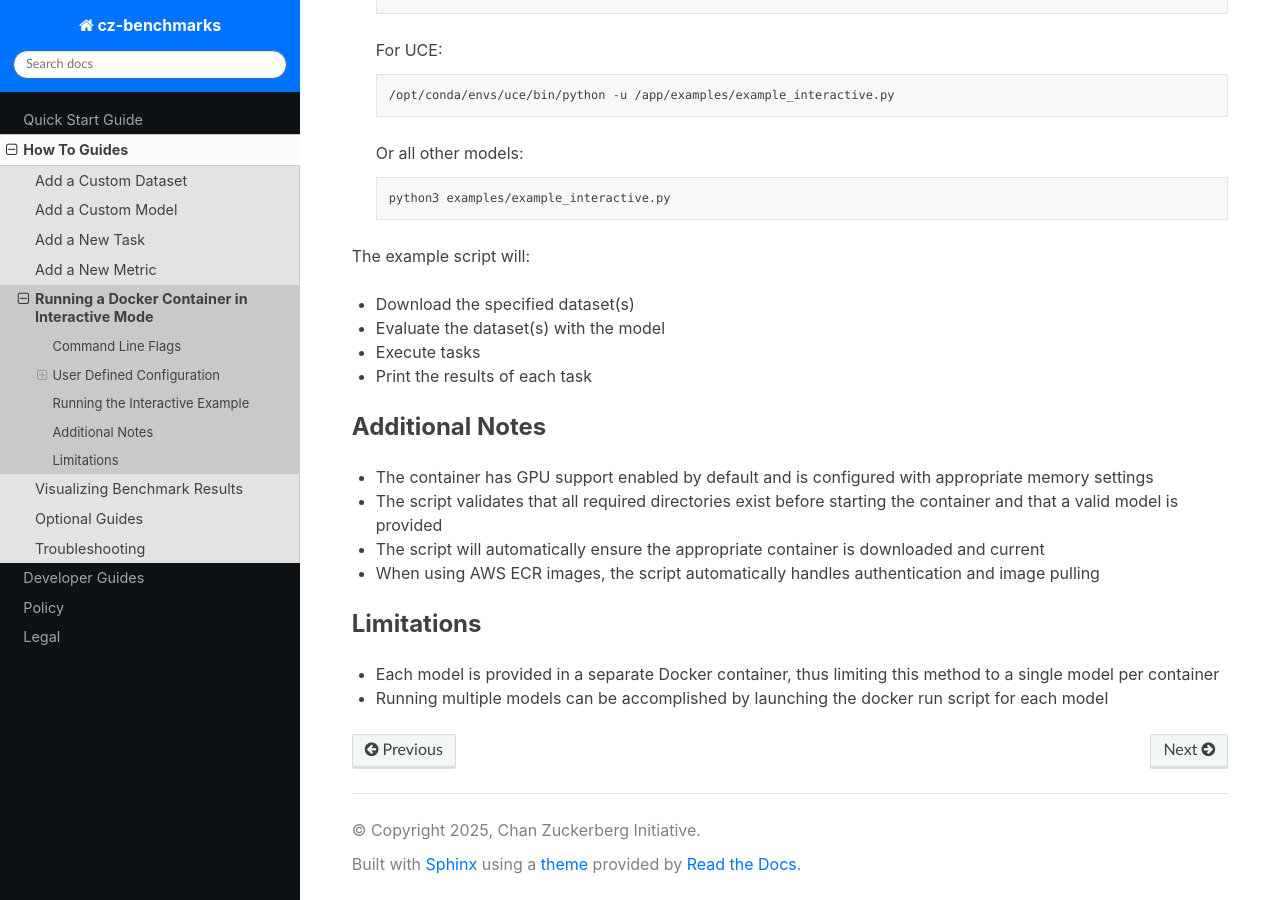
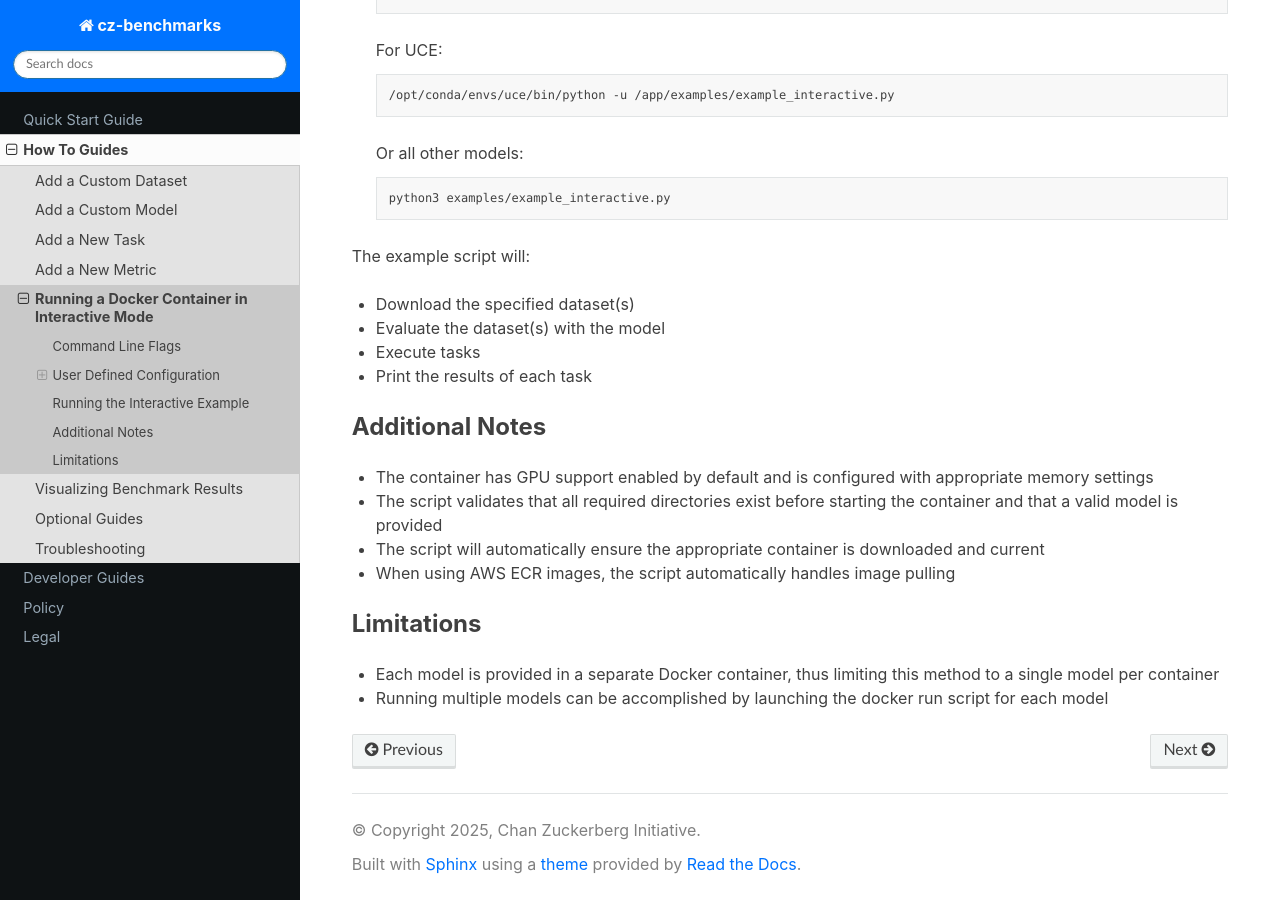
Before and after one commit to chanzuckerberg/cz-benchmarks, a Sphinx documentation site: the page built from docs/source/how_to_guides/interactive_mode.md, in a window 1280 px wide and 900 px high, scrolled down 1431 px. Built offline with Sphinx 7.4.7 and the Read the Docs theme 3.1.0, drawn with Linux system fonts in a browser that asks for light colours; pages that are not in the unit, such as notebooks, are missing from menus.

Commit message:
Update docs/source/how_to_guides/interactive_mode.md
Co-authored-by: Michelle Gill <1757241+mlgill@users.noreply.github.com>

```diff
--- a/docs/source/how_to_guides/interactive_mode.md
+++ b/docs/source/how_to_guides/interactive_mode.md
@@ -71,7 +71,7 @@ The example script will:
 - The container has GPU support enabled by default and is configured with appropriate memory settings
 - The script validates that all required directories exist before starting the container and that a valid model is provided
 - The script will automatically ensure the appropriate container is downloaded and current
-- When using AWS ECR images, the script automatically handles authentication and image pulling
+- When using AWS ECR images, the script automatically handles image pulling
 
 ## Limitations
 
```
